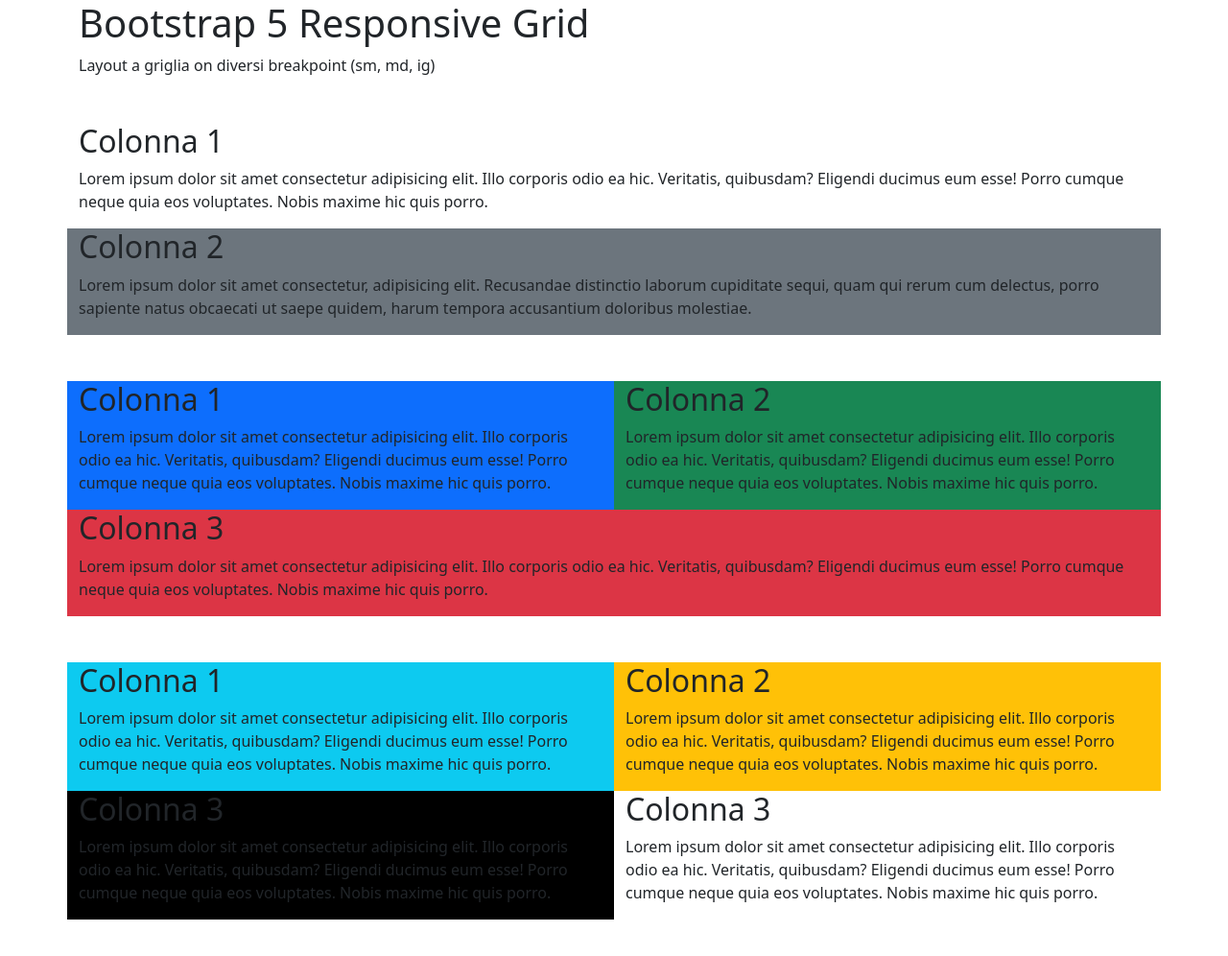
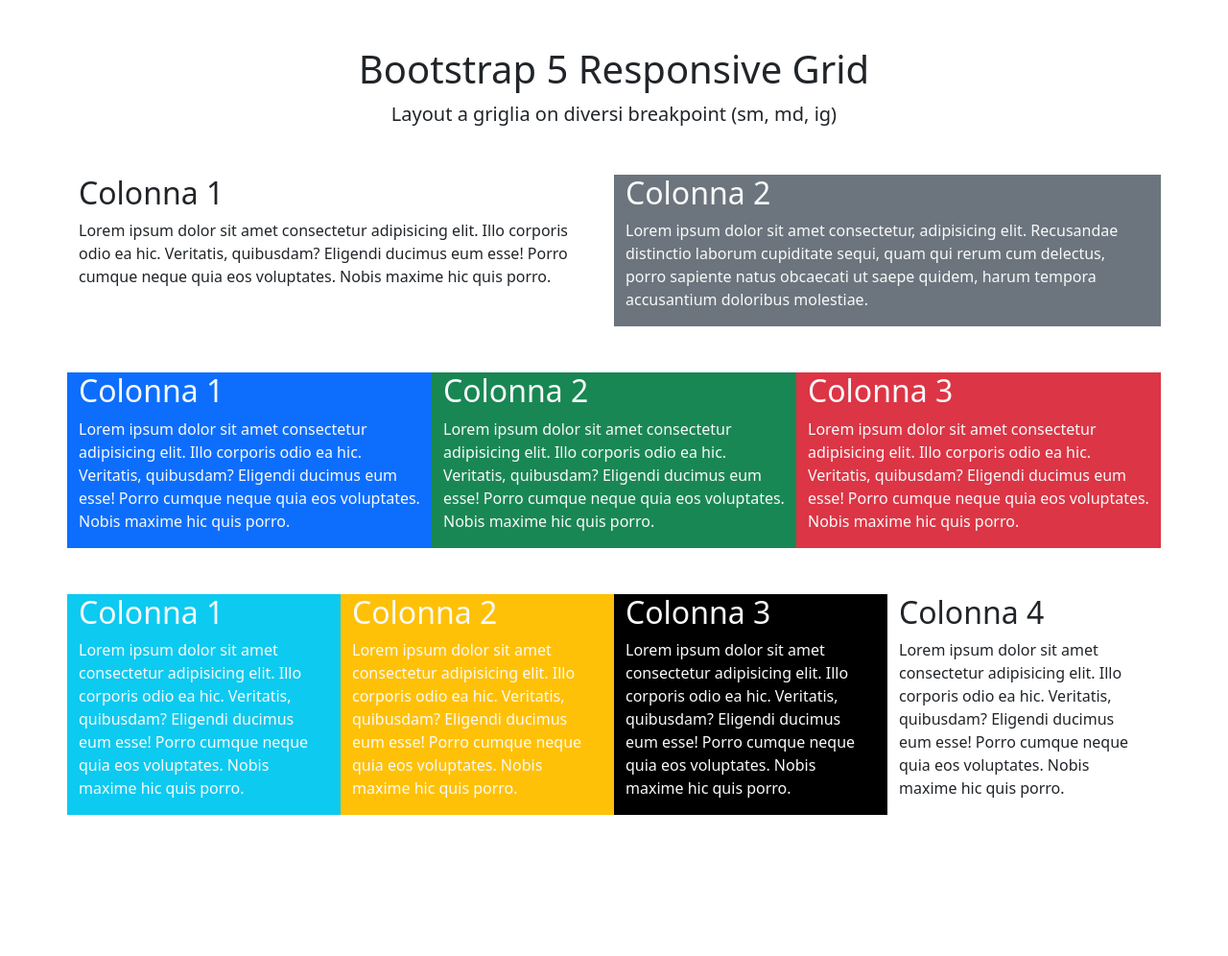
Before and after one commit to gabriele-ag/htmlcss-bootstrap-layout, a plain HTML site: page index.html in a window 1280 px wide. Shown: the whole page at 96% size. After the commit the page ends 897 px from the top, so only its background shows below. Drawn offline with nearby package versions, Linux system fonts and the light colour scheme.

Commit message:
feat: tablet media query done

```diff
--- a/index.html
+++ b/index.html
@@ -9,14 +9,16 @@
 <body>
     <div class="container">
         <section>
+            <div class="my-5 text-center">
             <h1>Bootstrap 5 Responsive Grid</h1>
-            <p>Layout a griglia on diversi breakpoint (sm, md, ig)</p>
+            <p class="fs-5">Layout a griglia on diversi breakpoint (sm, md, ig)</p>
+            </div>
             <div class="row my-5">
-                    <div class="col-12">
+                 <div class="col-sm-12 col-md-6">
                     <h2>Colonna 1</h2>
                     <p>Lorem ipsum dolor sit amet consectetur adipisicing elit. Illo corporis odio ea hic. Veritatis, quibusdam? Eligendi ducimus eum esse! Porro cumque neque quia eos voluptates. Nobis maxime hic quis porro.</p>
                  </div>
-                    <div class="col-12 bg-secondary">
+                <div class="col-sm-12 col-md-6 bg-secondary text-light">
                      <h2>Colonna 2</h2>
                      <p>Lorem ipsum dolor sit amet consectetur, adipisicing elit. Recusandae distinctio laborum cupiditate sequi, quam qui rerum cum delectus, porro sapiente natus obcaecati ut saepe quidem, harum tempora accusantium doloribus molestiae.</p>
                  </div>
@@ -25,17 +27,17 @@
 
         <section>
             <div class="row">
-                <div class="col-6 bg-primary">
+                <div class="col-sm-6 col-md-4 bg-primary text-light">
                     <h2>Colonna 1</h2>
                         <p>Lorem ipsum dolor sit amet consectetur adipisicing elit. Illo corporis odio ea hic. Veritatis, quibusdam? Eligendi ducimus eum esse! Porro cumque neque quia eos voluptates. Nobis maxime hic quis porro.
                         </p>
                 </div>
-                <div class="col-6 bg-success">
+                <div class="col-sm-6 col-md-4 bg-success text-light">
                     <h2>Colonna 2</h2>
                         <p>Lorem ipsum dolor sit amet consectetur adipisicing elit. Illo corporis odio ea hic. Veritatis, quibusdam? Eligendi ducimus eum esse! Porro cumque neque quia eos voluptates. Nobis maxime hic quis porro.
                         </p>
                 </div>
-                <div class="bg-danger">
+                <div class="col-sm-12 col-md-4 bg-danger text-light">
                     <h2>Colonna 3</h2>
                         <p>Lorem ipsum dolor sit amet consectetur adipisicing elit. Illo corporis odio ea hic. Veritatis, quibusdam? Eligendi ducimus eum esse! Porro cumque neque quia eos voluptates. Nobis maxime hic quis porro.
                         </p>
@@ -45,23 +47,23 @@
 
         <section>
             <div class="row my-5">
-                <div class="col-6 bg-info">
+                <div class="col-sm-6 col-md-3 bg-info text-light">
                     <h2>Colonna 1</h2>
                         <p>Lorem ipsum dolor sit amet consectetur adipisicing elit. Illo corporis odio ea hic. Veritatis, quibusdam? Eligendi ducimus eum esse! Porro cumque neque quia eos voluptates. Nobis maxime hic quis porro.
                         </p>
                 </div>
-                <div class="col-6 bg-warning">
+                <div class="col-sm-6 col-md-3 bg-warning text-light">
                     <h2>Colonna 2</h2>
                         <p>Lorem ipsum dolor sit amet consectetur adipisicing elit. Illo corporis odio ea hic. Veritatis, quibusdam? Eligendi ducimus eum esse! Porro cumque neque quia eos voluptates. Nobis maxime hic quis porro.
                         </p>
                 </div>
-                <div class="col-6 bg-black">
+                <div class="col-sm-6 col-md-3 bg-black text-light">
                     <h2>Colonna 3</h2>
                         <p>Lorem ipsum dolor sit amet consectetur adipisicing elit. Illo corporis odio ea hic. Veritatis, quibusdam? Eligendi ducimus eum esse! Porro cumque neque quia eos voluptates. Nobis maxime hic quis porro.
                         </p>
                 </div>
-                <div class="col-6">
-                    <h2>Colonna 3</h2>
+                <div class="col-sm-6 col-md-3">
+                    <h2>Colonna 4</h2>
                         <p>Lorem ipsum dolor sit amet consectetur adipisicing elit. Illo corporis odio ea hic. Veritatis, quibusdam? Eligendi ducimus eum esse! Porro cumque neque quia eos voluptates. Nobis maxime hic quis porro.
                         </p>
                 </div>
```
Lines whose indentation alone changed are shown as unchanged.
